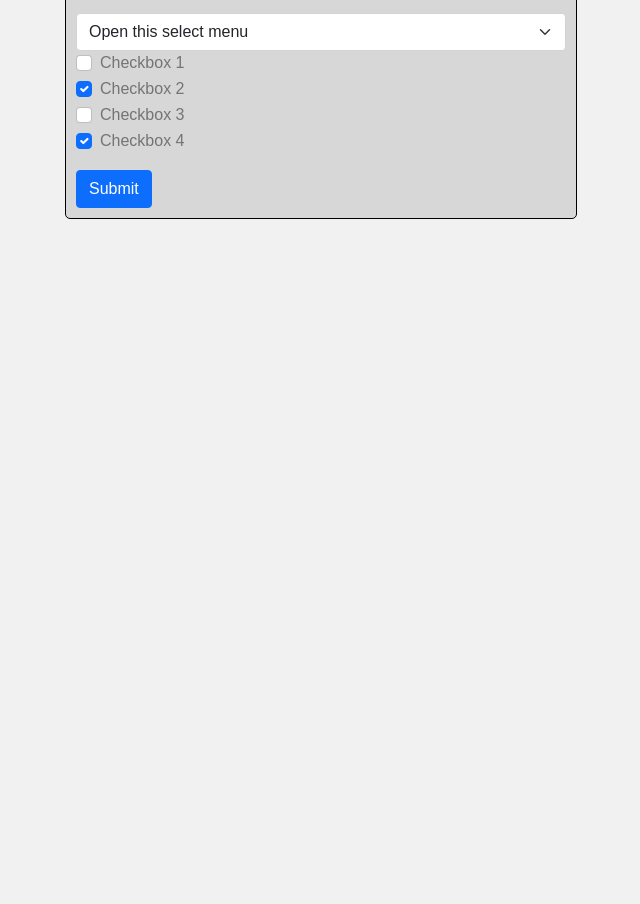
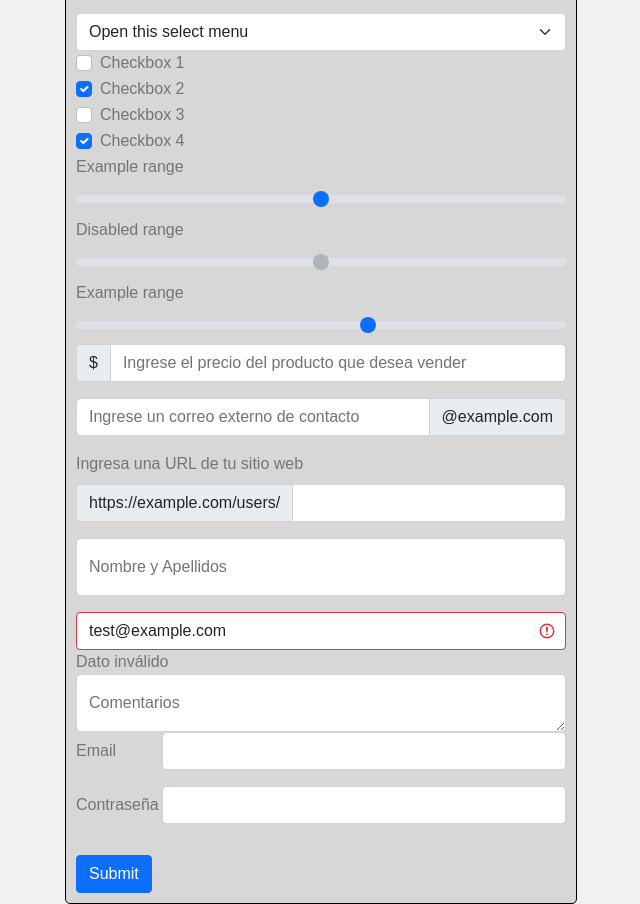
Before and after one commit to santiagohernandezluengas/Formularios-Bootstrap, a plain HTML site: page index .html in a window 1280 px wide. Shown: the part 549-1453 px from the top of the page, without its empty margins (319-959 px from the left). Before the commit the page ends 800 px from the top, so only its background shows below. Drawn offline with nearby package versions, Linux system fonts and the light colour scheme.

Commit message:
Add HTML index formularios
Añadi la parte de HTML de los componentes de los formularios

```diff
--- a/index.html
+++ b/index .html
@@ -43,7 +43,7 @@
             </div>
             <div class="mb-3">
                 <!--Text area-->
-                <!--Esta area es comunmente usada para guardar informacion a la ora del registro o en diferentes ocasiones
+                <!--Esta area es comunmente usada para guardar informacion al área del registro o en diferentes ocasiones
                 gran ejemplo, en GuitHub se utiliza para guardar una breve descripcion del repositorio o proyecto-->
                 <label for="exampleFormControlTextarea1" class="form-label">Example textarea</label>
                 <textarea class="form-control" id="exampleFormControlTextarea1" rows="3"
@@ -84,11 +84,86 @@
                     Checkbox 4
                 </label>
             </div>
+
+             <!--Range-->
+             <!--Sirve para indicar el progreso de algo-->
+             <label for="customRange1" class="form-label">Example range</label>
+             <input type="range" class="form-range" id="customRange1">
+
+              <!--Rango bloqueado de tipo disabled-->
+              <label for="disabledRange" class="form-label">Disabled range</label>
+              <input type="range" class="form-range" id="disabledRange" disabled>
+
+             <!--Rango con valores min y mas (0 a 100) o (0 a 5)-->
+              <label for="customRange2" class="form-label">Example range</label>
+              <input type="range" class="form-range" min="0" max="5" id="customRange2">
+
+
+              <!--Grupos de entrada -->
+              <!--Son contenedores que ayudan a comprender mejor la entrada de los campos de un formulario , agregandoiconos,textos,etc-->
+              <div class="input-group mb-3">
+                <span class="input-group-text" id="basic-addon1">$</span>
+                <input type="text" class="form-control" placeholder="Ingrese el precio del producto que desea vender" aria-label="Username" aria-describedby="basic-addon1">
+              </div>
+
+              <div class="input-group mb-3">
+                <input type="text" class="form-control" placeholder="Ingrese un correo externo de contacto" aria-label="Recipient's username" aria-describedby="basic-addon2">
+                <span class="input-group-text" id="basic-addon2">@example.com</span>
+              </div>
+
+              <label for="basic-url" class="form-label">Ingresa una URL de tu sitio web</label>
+              <div class="input-group mb-3">
+                <span class="input-group-text" id="basic-addon3">https://example.com/users/</span>
+                <input type="text" class="form-control" id="basic-url" aria-describedby="basic-addon3">
+              </div>
+
+            <!--Etiquetas de entrada -->
+              <!--Las etiquetas de entrada brindan una mejor interacción con cada campo a la hora de que el usuario vaya a ingresar un valor-->
+              <div class="form-floating mb-3">
+                <input type="email" class="form-control" id="floatingInput" placeholder="Ingrese Nombre y apellidos">
+                <label for="floatingInput">Nombre y Apellidos</label>
+                </div>
+               <!--Etiquetas de entrada con validación de datos-->
+                <form class="form-floating">
+                    <input type="email" class="form-control is-invalid" id="floatingInputInvalid" placeholder="name@example.com" value="test@example.com">
+                    <label for="floatingInputInvalid">Dato inválido</label>
+                </form>
+                  <!--Etiquetas de entrada con comentarios-->
+                <div class="form-floating">
+                    <textarea class="form-control" placeholder="Leave a comment here" id="floatingTextarea"></textarea>
+                    <label for="floatingTextarea">Comentarios</label>
+                  </div>
+                   <!--Diseño de formularios /_Las librerías de boostrap nos permite reestructurar el diseño de los formularios -->
+                   <!--Diseño de formularios horizontales con md-->
+                    <!--Esto nos permite escribir de forma horizontal en un campo por completo-->
+                  <form>
+                    <div class="row mb-3">
+                      <label for="inputEmail3" class="col-sm-2 col-form-label">Email </label>
+                      <div class="col-sm-10">
+                        <input type="email" class="form-control" id="inputEmail3">
+                      </div>
+                    </div>
+                    <div class="row mb-3">
+                      <label for="inputPassword3" class="col-sm-2 col-form-label">Contraseña</label>
+                      <div class="col-sm-10">
+                        <input type="password" class="form-control" id="inputPassword3">
+                      </div>
+                    </div>
+                  </form>
+
+
             <!--Boton submit-->
             <!-- Este boton es esencial en un formulario, ya que es quien envía la informacion recolectada a la BD -->
             <button type="submit" class="btn btn-primary" onclick="click();">Submit</button>
+
         </form>
     </div>
+
+
+
+
+
+
 </body>
 <script src="js/darkmode.js"></script>
 
```
